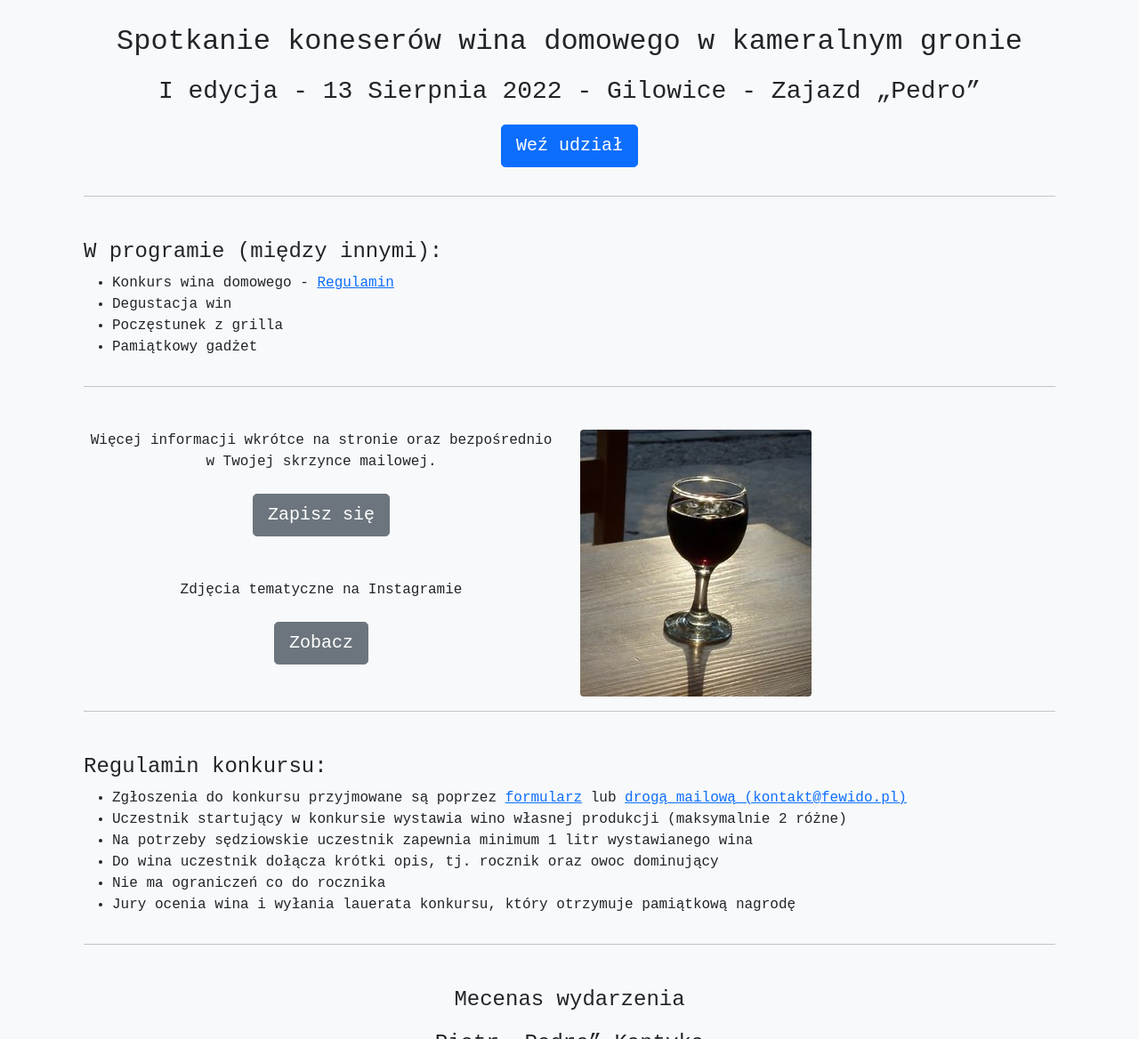
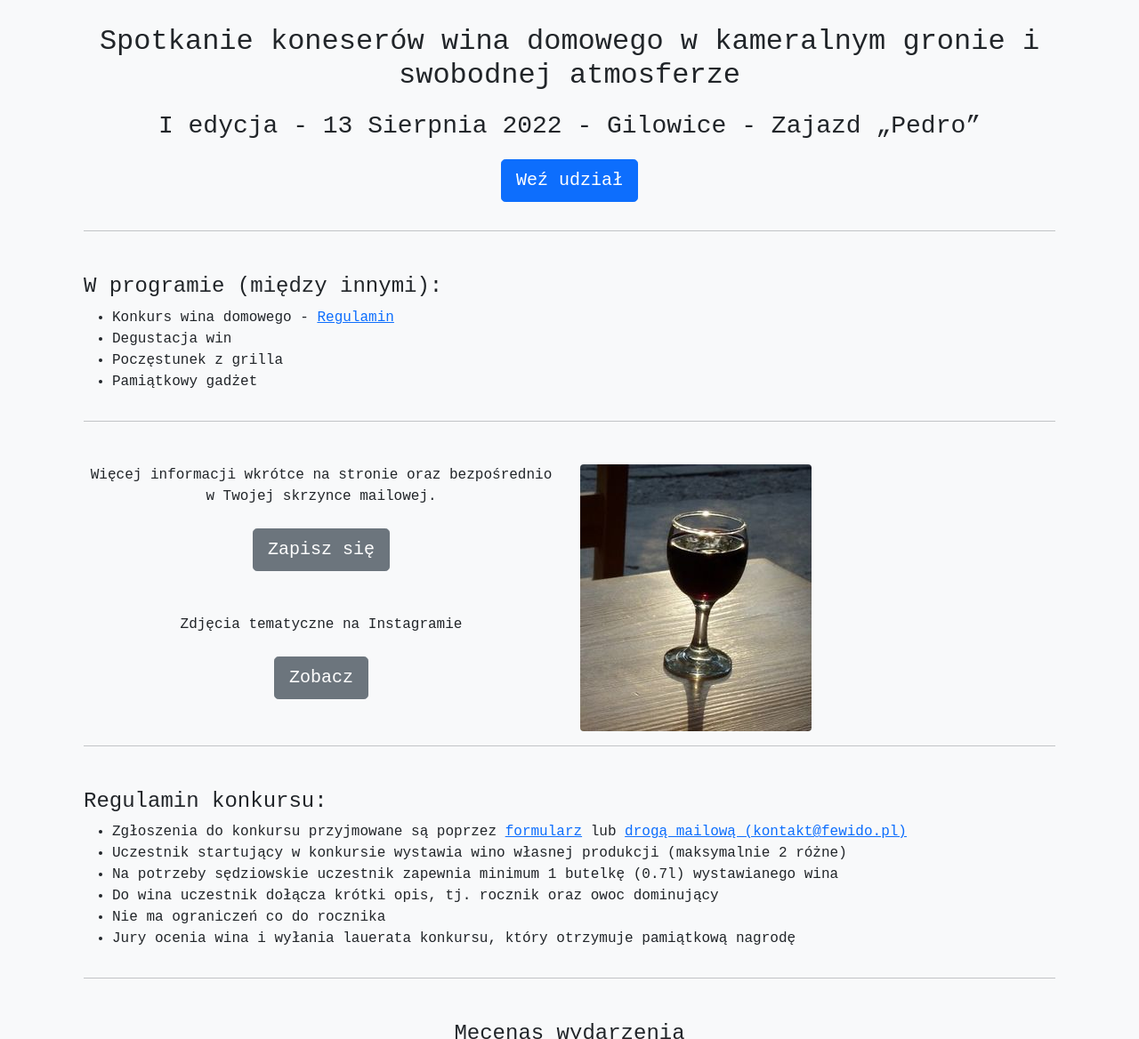
Before and after one commit to morgoth/fewido, a Jekyll site: the page built from index.html, in a window 1280 px wide and 1400 px high, scrolled down 211 px. Shown: the part 232-1400 px from the top of the window at 89% size. Built offline with Jekyll 4.4.1, drawn with Linux system fonts in a browser that asks for light colours; some web fonts are replaced.

Commit message:
few adjustments

```diff
--- a/index.html
+++ b/index.html
@@ -22,7 +22,7 @@ layout: default
   </div>
   <div class="row mt-5">
     <div class="col mx-auto text-center">
-      <h2>Spotkanie koneserów wina domowego w kameralnym gronie</h2>
+      <h2>Spotkanie koneserów wina domowego w kameralnym gronie i swobodnej atmosferze</h2>
       <p class="fs-3 mt-3">I edycja - 13 Sierpnia 2022 - Gilowice - Zajazd &bdquo;Pedro&rdquo;</p>
       <p><a class="btn btn-primary btn-lg" href="https://2022.fewido.pl">Weź udział</a><p>
     </div>
@@ -58,7 +58,7 @@ layout: default
       <ul>
         <li>Zgłoszenia do konkursu przyjmowane są poprzez <a href="https://2022.fewido.pl">formularz</a> lub <a href="mailto:kontakt@fewido.pl">drogą mailową (kontakt@fewido.pl)</a></li>
         <li>Uczestnik startujący w konkursie wystawia wino własnej produkcji (maksymalnie 2 różne)</li>
-        <li>Na potrzeby sędziowskie uczestnik zapewnia minimum 1 litr wystawianego wina</li>
+        <li>Na potrzeby sędziowskie uczestnik zapewnia minimum 1 butelkę (0.7l) wystawianego wina</li>
         <li>Do wina uczestnik dołącza krótki opis, tj. rocznik oraz owoc dominujący</li>
         <li>Nie ma ograniczeń co do rocznika</li>
         <li>Jury ocenia wina i wyłania lauerata konkursu, który otrzymuje pamiątkową nagrodę</li>
```
